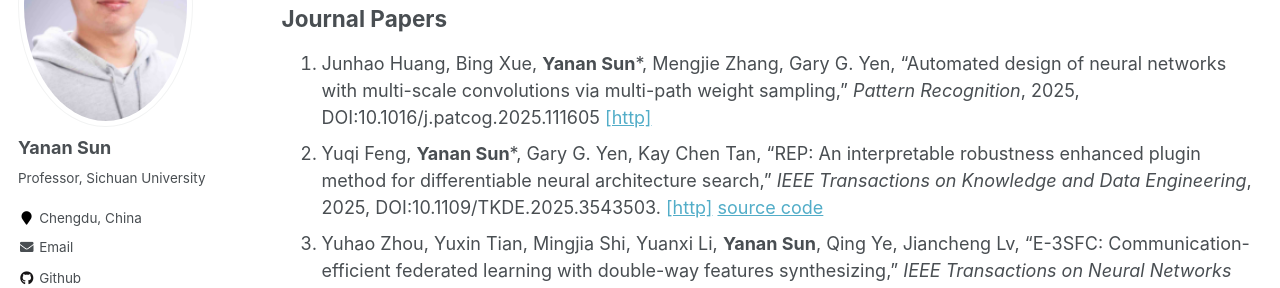
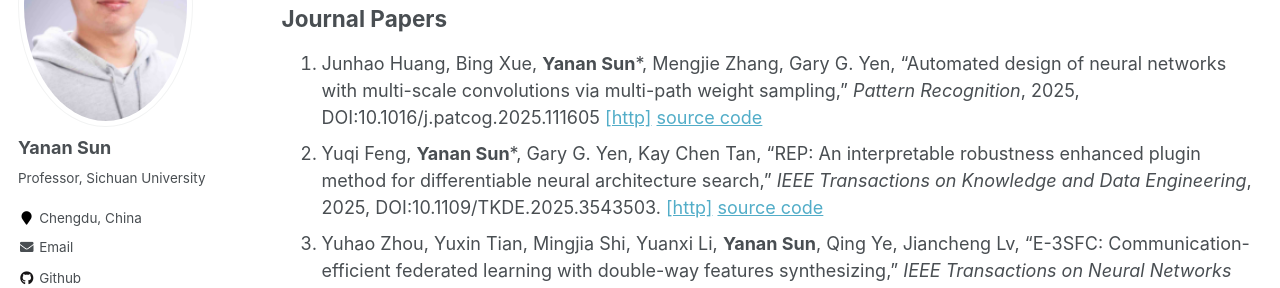
Before and after one commit to yn-sun/yn-sun.github.io, a Jekyll site: the page built from _pages/publications.md, in a window 1280 px wide and 900 px high, scrolled down 366 px. Shown: the part 153-441 px from the top of the window. Built offline with Jekyll 4.4.1, drawn with Linux system fonts in a browser that asks for light colours; comment, search, counter and statistics services are not loaded.

Commit message:
Update publications.md

```diff
--- a/_pages/publications.md
+++ b/_pages/publications.md
@@ -11,7 +11,7 @@ author_profile: true
 2. Zeqiong Lv, Xiaotian Song, Yuqi Feng, Yuwei Ou, **Yanan Sun***, Mengjie Zhang. "Evolutionary Neural Network Architecture Search". <i>In Handbook of Evolutionary Machine Learning</i>, pp. 247-281, 2023. Singapore: Springer Nature Singapore. [[http]](https://link.springer.com/content/pdf/10.1007/978-981-99-3814-8.pdf#page=255)
 
 ## Journal Papers
-1. Junhao Huang, Bing Xue, **Yanan Sun***, Mengjie Zhang, Gary G. Yen, "Automated design of neural networks with multi-scale convolutions via multi-path weight sampling," <i>Pattern Recognition</i>, 2025, DOI:10.1016/j.patcog.2025.111605 [[http]](https://www.sciencedirect.com/science/article/pii/S0031320325002651)
+1. Junhao Huang, Bing Xue, **Yanan Sun***, Mengjie Zhang, Gary G. Yen, "Automated design of neural networks with multi-scale convolutions via multi-path weight sampling," <i>Pattern Recognition</i>, 2025, DOI:10.1016/j.patcog.2025.111605 [[http]](https://www.sciencedirect.com/science/article/pii/S0031320325002651) [source code](https://github.com/HuangJunh/EMixConv)
 2. Yuqi Feng, **Yanan Sun***, Gary G. Yen, Kay Chen Tan, "REP: An interpretable robustness enhanced plugin method for differentiable neural architecture search," <i>IEEE Transactions on Knowledge and Data Engineering</i>, 2025, DOI:10.1109/TKDE.2025.3543503. [[http]](https://ieeexplore.ieee.org/abstract/document/10892073) [source code](https://github.com/fyqsama/REP)
 3. Yuhao Zhou, Yuxin Tian, Mingjia Shi, Yuanxi Li, **Yanan Sun**, Qing Ye, Jiancheng Lv, "E-3SFC: Communication-efficient federated learning with double-way features synthesizing," <i>IEEE Transactions on Neural Networks and Learning Systems</i>, 2025, DOI:10.1109/TNNLS.2025.3539869.  [[http]](https://ieeexplore.ieee.org/abstract/document/10905051) [source code](https://github.com/Soptq/e-3sfc)
 4. Xiaotian Song, Zeqiong Lv, Jiaohao Fan, Deng Xiong, Jiancheng Lv, Jiyuan Liu, **Yanan Sun**, "Evolutionary multi-objective spiking neural architecture search for image classification," <i>IEEE Transactions on Evolutionary Computation</i>, 2025, DOI:10.1109/TEVC.2025.3528471. [[http]](https://ieeexplore.ieee.org/document/10838601)  [source code](https://github.com/songxt3/EMO-SNAS)
```
